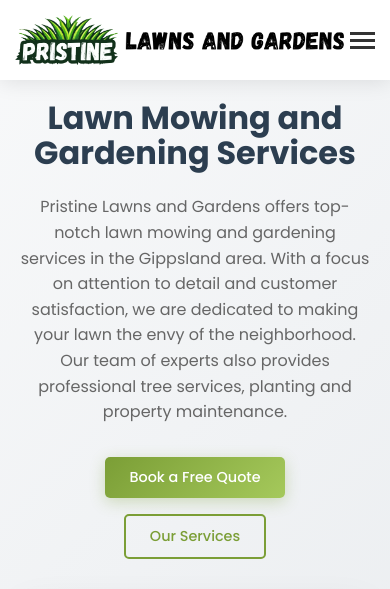
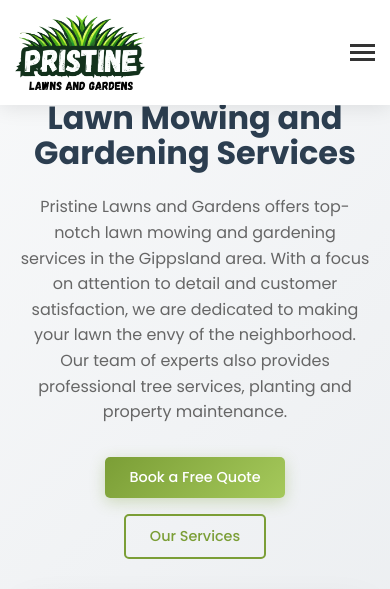
Before and after one commit to gippyws/pristinelawnsandgardens, a website: page index.html in a window 390 px wide. Shown: the top 589 px of the page. Drawn offline with Linux system fonts and the light colour scheme; grey boxes are pictures that could not be loaded.

Commit message:
Mobile logo size and css

```diff
--- a/styles.css
+++ b/styles.css
@@ -696,8 +696,8 @@
     }
 
     .logo {
-        content: url('./media/banner-sm.png');
-        height: 50px; /* Smaller size for mobile */
+        content: url('./media/logo.png');
+        height: 75px; /* Smaller size for mobile */
     }
 }
 
```
